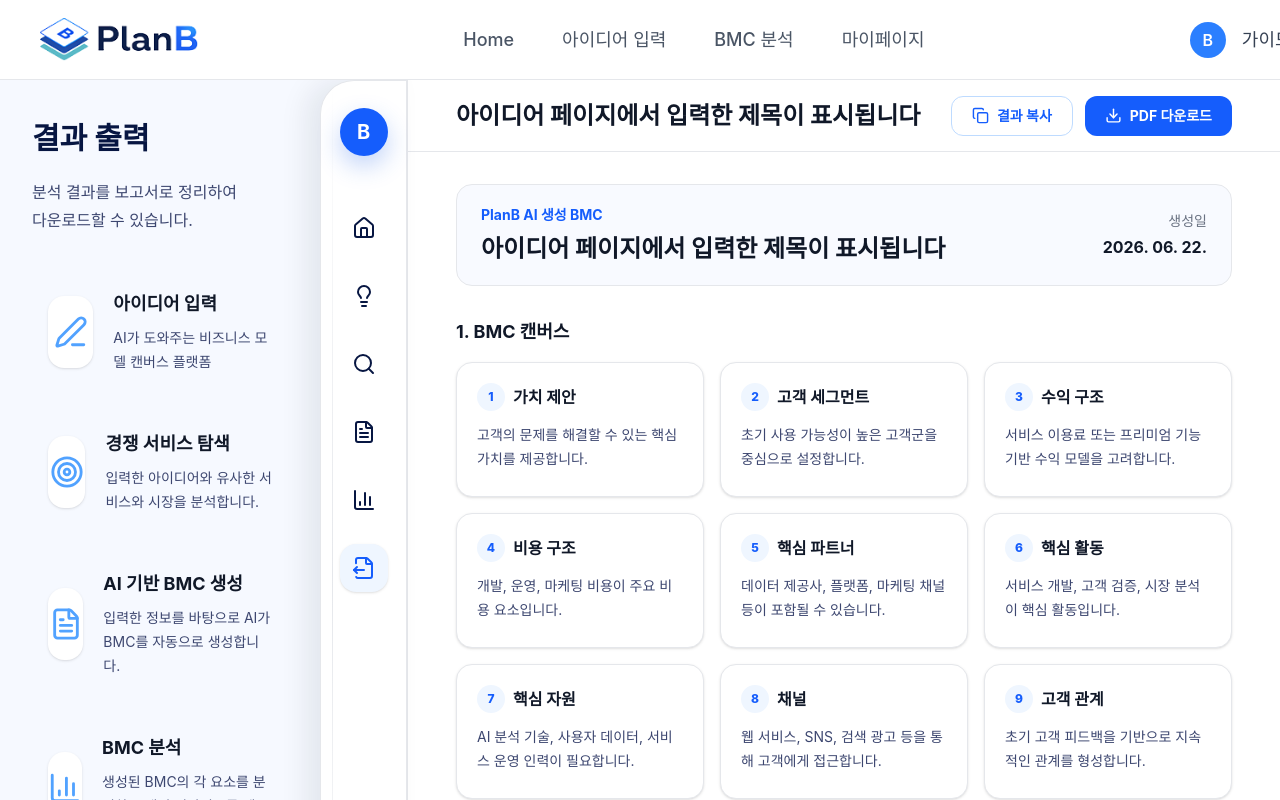
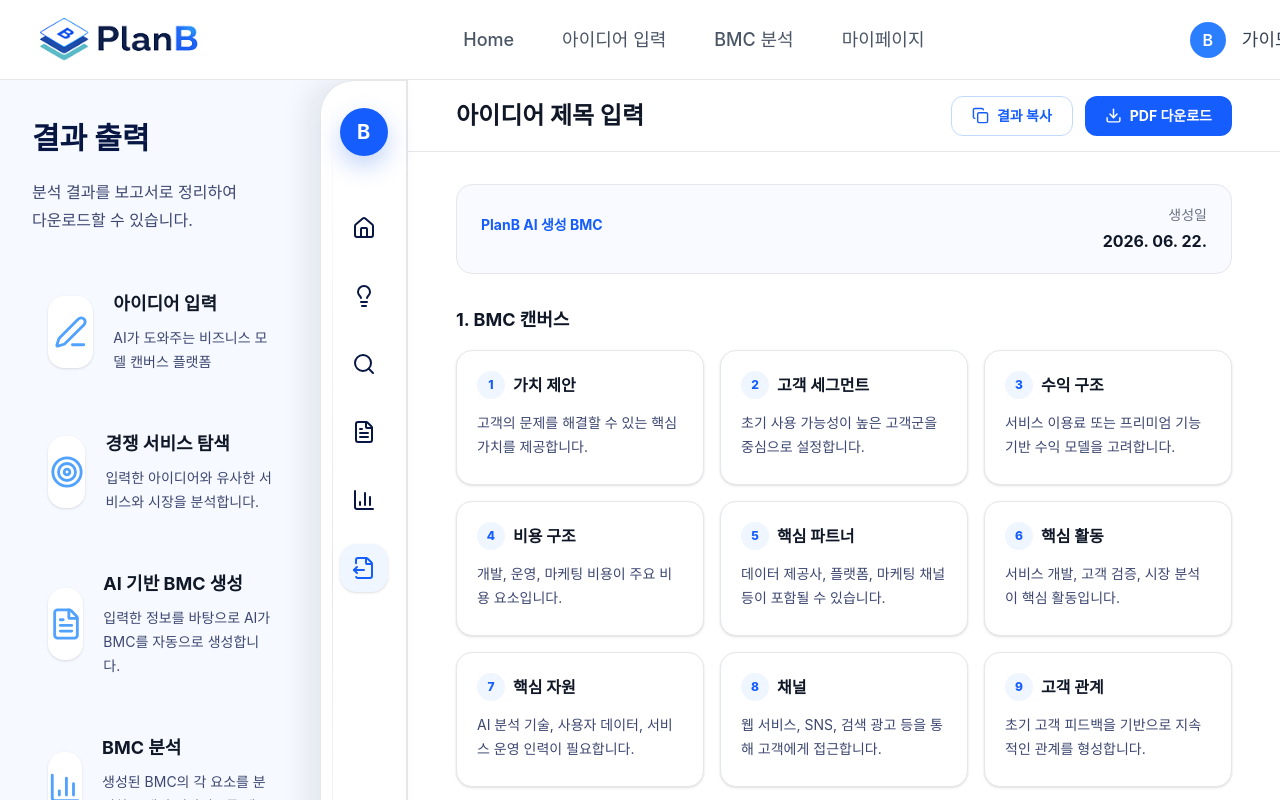
Before and after one commit to All-Around-Handsome/planB, a React (Vite) app: page /bmc/result in a window 1280 px wide. Shown: the top 800 px of the page. Built offline with nearby package versions, Linux system fonts and the light colour scheme; sample sign-in values are in the browser's storage.

Commit message:
BMC 결과 페이지 제목 연동 및 이동 기능 수정

```diff
--- a/src/pages/BMCAnalyzeResultPage.jsx
+++ b/src/pages/BMCAnalyzeResultPage.jsx
@@ -1,5 +1,5 @@
 import { useNavigate } from "react-router-dom";
-import { useState } from "react";
+import { useEffect, useState } from "react";
 import jsPDF from "jspdf";
 import {
   ArrowRight,
@@ -18,6 +18,7 @@ import MainLayout from "../layouts/MainLayout.jsx";
 import Sidebar from "../components/Sidebar.jsx";
 import ProjectNav from "../components/ProjectNav.jsx";
 
+import { getProjectData } from "../utils/projectStorage";
 import "../assets/font/PretendardMedium.js";
 
 function BMCAnalyzeResultPage() {
@@ -25,18 +26,27 @@ function BMCAnalyzeResultPage() {
 
   const [toastMessage, setToastMessage] = useState("");
 
-  /**
-   * 지금은 프론트 디자인용 임시 결과 데이터
-   * 나중에는 백엔드에서 현재 projectId 기준으로 받아오면 됨
-   */
-  const project = {
-    ideaTitle: "아이디어 페이지에서 입력한 제목이 표시됩니다",
-    ideaContent:
-      "아이디어 페이지에서 입력한 아이디어 내용이 이 영역에 표시됩니다.",
+  const [project, setProject] = useState({
+    ideaTitle: "",
+    ideaContent: "",
     totalScore: 82,
     summary:
       "현재 비즈니스 모델은 고객 문제와 가치 제안이 비교적 명확하며, 초기 시장 진입 가능성이 있습니다. 다만 수익 구조와 고객 관계 전략을 조금 더 구체화할 필요가 있습니다.",
-  };
+  });
+
+  useEffect(() => {
+    const savedProject = getProjectData();
+
+    console.log("BMCAnalyzeResult savedProject:", savedProject);
+
+    if (savedProject) {
+      setProject((prev) => ({
+        ...prev,
+        ideaTitle: savedProject.ideaTitle ?? "",
+        ideaContent: savedProject.ideaContent ?? "",
+      }));
+    }
+  }, []);
 
   const createdAt = new Date().toLocaleDateString("ko-KR", {
     year: "numeric",
@@ -309,8 +319,8 @@ ${actionItems.map((item, index) => `${index + 1}. ${item}`).join("\n")}
     navigate("/bmc/analyze");
   };
 
-  const handleEdit = () => {
-    navigate("/bmc/edit");
+  const handleMyPage = () => {
+    navigate("/my");
   };
 
   return (
@@ -390,7 +400,7 @@ ${actionItems.map((item, index) => `${index + 1}. ${item}`).join("\n")}
                         </p>
 
                         <h2 className="text-2xl font-bold text-gray-900">
-                          {project.ideaTitle}
+                          {project.ideaTitle || "아이디어 제목 입력"}
                         </h2>
                       </div>
 
@@ -739,7 +749,7 @@ ${actionItems.map((item, index) => `${index + 1}. ${item}`).join("\n")}
                 </button>
 
                 <button
-                  onClick={handleEdit}
+                  onClick={handleMyPage}
                   className="
                     h-11
                     px-7
@@ -755,7 +765,7 @@ ${actionItems.map((item, index) => `${index + 1}. ${item}`).join("\n")}
                     transition
                   "
                 >
-                  BMC 수정하기
+                  마이페이지 이동
                   <ArrowRight size={18} />
                 </button>
               </div>
--- a/src/pages/BMCResultPage.jsx
+++ b/src/pages/BMCResultPage.jsx
@@ -1,5 +1,5 @@
 import { useNavigate } from "react-router-dom";
-import { useState } from "react";
+import { useState, useEffect } from "react";
 import jsPDF from "jspdf";
 import {
   ArrowRight,
@@ -12,6 +12,7 @@ import MainLayout from "../layouts/MainLayout";
 import Sidebar from "../components/Sidebar";
 import ProjectNav from "../components/ProjectNav";
 
+import { getProjectData } from "../utils/projectStorage";
 import "../assets/font/PretendardMedium.js";
 
 function BMCResultPage() {
@@ -19,15 +20,21 @@ function BMCResultPage() {
 
   const [toastMessage, setToastMessage] = useState("");
 
-  /**
-   * 지금은 프론트 디자인용 임시 결과 데이터
-   * 나중에는 백엔드에서 현재 projectId 기준으로 받아오면 됨
-   */
-  const project = {
-    ideaTitle: "아이디어 페이지에서 입력한 제목이 표시됩니다",
-    ideaContent:
-      "아이디어 페이지에서 입력한 아이디어 내용이 이 영역에 표시됩니다.",
-  };
+  const [project, setProject] = useState({
+    ideaTitle: "",
+    ideaContent: "",
+  });
+
+  useEffect(() => {
+    const savedProject = getProjectData();
+
+    if (savedProject) {
+      setProject({
+        ideaTitle: savedProject.ideaTitle || "",
+        ideaContent: savedProject.ideaContent || "",
+      });
+    }
+  }, []);
 
   const createdAt = new Date().toLocaleDateString("ko-KR", {
     year: "numeric",
@@ -195,7 +202,7 @@ function BMCResultPage() {
   };
 
   const handlePrev = () => {
-    navigate("/bmc/idea");
+    navigate("/idea");
   };
 
   const handleMyPage = () => {
```
